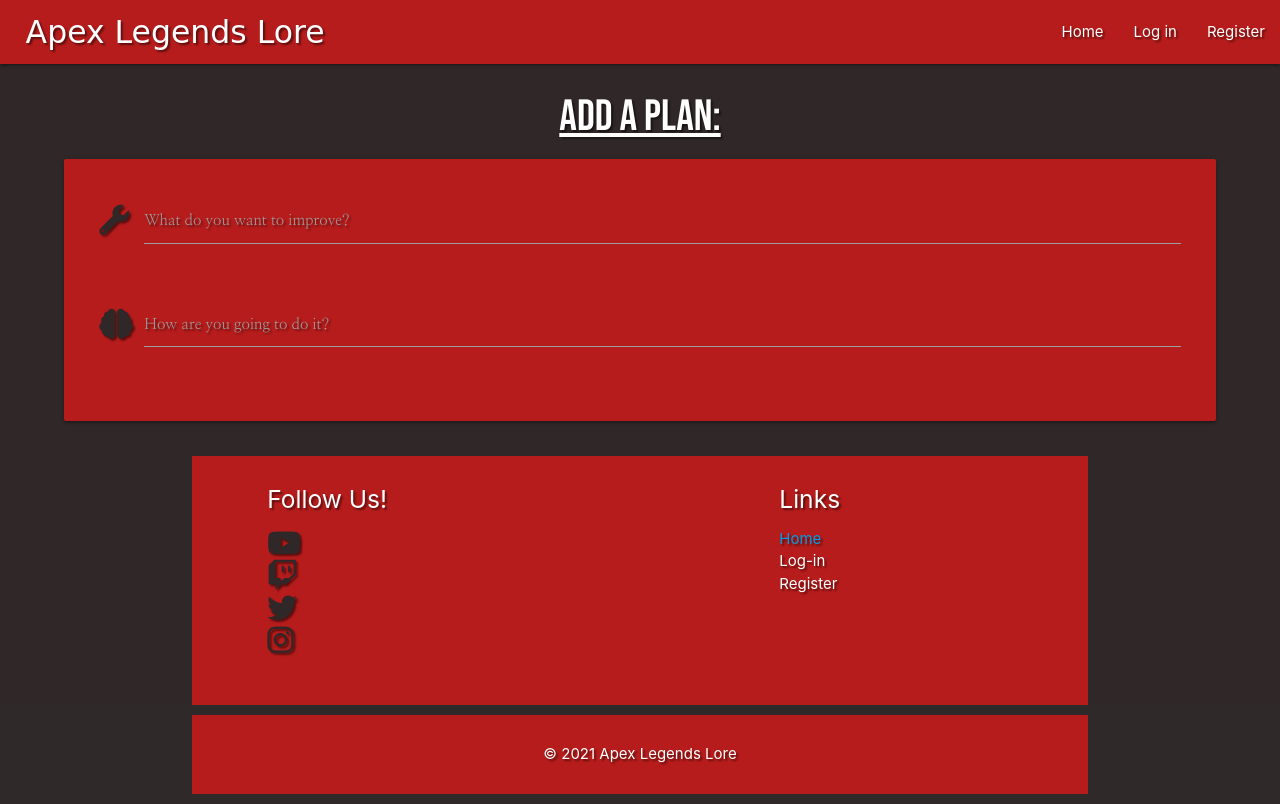
After one commit to staffordcian99/apex-legends-lore, a Flask app: page /add_plan in a window 1280 px wide. The commit adds this page. Run offline with Flask 2, Linux system fonts and the light colour scheme; some libraries are stand-ins or nearby versions; some web fonts are replaced.

Commit message:
Add New plan input fields

```diff
--- a/app.py
+++ b/app.py
@@ -110,6 +110,11 @@
     return redirect(url_for("log_in"))
 
 
+@app.route("/add_plan")
+def add_plan():
+    return render_template("add-plan.html")
+
+
 if __name__ == "__main__":
     app.run(host=os.environ.get("IP"),
             port=int(os.environ.get("PORT")),
--- /dev/null
+++ b/templates/add-plan.html
@@ -0,0 +1,27 @@
+{% extends "base.html" %}
+{% block content %}
+
+  <h3 class="center-align reg-head text-shadow">Add a Plan:</h3>
+
+  <div class="row card-panel red darken-4 text-shadow white-text">
+    <form class="col s12" method="POST" action="">
+      <div class="row">
+        <div class="input-field col s12">
+          <i class="fas fa-wrench prefix footer-icon"></i>
+          <input id="plan_type" name="plan_type" minlength="5"
+          maxlength="50" type="text" class="validate" required>
+          <label for="plan_type">What do you want to improve?</label>
+        </div>
+      </div>
+      <div class="row">
+        <div class="input-field col s12">
+          <i class="fas fa-brain prefix footer-icon"></i>
+          <textarea id="plan_aim" name="plan_aim" minlength="5"
+          maxlength="250" class="materialize-textarea validate" required></textarea>
+          <label for="plan_aim">How are you going to do it?</label>
+        </div>
+      </div>
+    </form>
+  </div>
+
+{% endblock %}
--- a/templates/base.html
+++ b/templates/base.html
@@ -21,6 +21,7 @@
                   <li><a href="{{url_for('get_legends')}}">Legends</a></li>
                   <li><a href="{{url_for('get_maps')}}">Maps</a></li>
                   <li><a href="{{url_for('player_plans')}}">Player plans</a></li>
+                  <li><a href="{{url_for('add_plan')}}">Add Player Plan</a></li>
                 {% else %}
                   <li><a href="{{url_for('home')}}">Home</a></li>
                   <li><a href="{{url_for('log_in')}}">Log in</a></li>
@@ -70,7 +71,8 @@
                 <li><a class="white-text text-shadow" href="{{url_for('profile', username= session['user'])}}">User Profile</a></li>
                 <li><a class="white-text text-shadow" href="{{url_for('get_legends')}}">Legends</a></li>
                 <li><a class="white-text text-shadow" href="{{url_for('get_maps')}}">Maps</a></li>
-                <li><a class="white-text text-shadow" href="{{url_for('player_plans')}}">Player plans</a></li>
+                <li><a class="white-text text-shadow" href="{{url_for('player_plans')}}">Player Plans</a></li>
+                <li><a class="white-text text-shadow" href="{{url_for('add_plan')}}">Add Player Plans</a></li>
               {% else %}
                 <li><a class="white-text text-shadow" href="{{url_for('log_in')}}">Log-in</a></li>
                 <li><a class="white-text text-shadow" href="{{url_for('register')}}">Register</a></li>
--- a/templates/plans.html
+++ b/templates/plans.html
@@ -8,10 +8,10 @@
         <ul class="collapsible popout white-text text-shadow red darken-4 col s12 m6 offset-m3">
             <li>
                 <div class="collapsible-header white-text text-shadow red darken-4">
-                    <i class="fas fa-chevron-circle-down"></i><h3>{{plan.type}}</h3>
+                    <i class="fas fa-chevron-circle-down"></i><h3>{{plan.plan_type}}</h3>
                 </div>
                 <div class="collapsible-body">
-                    <span>{{plan.aim}}</span>
+                    <span>{{plan.plan_aim}}</span>
                 </div>
             </li>
         </ul>
```
Also changed, not shown: static/css/styles.css (line endings or trailing spaces).
